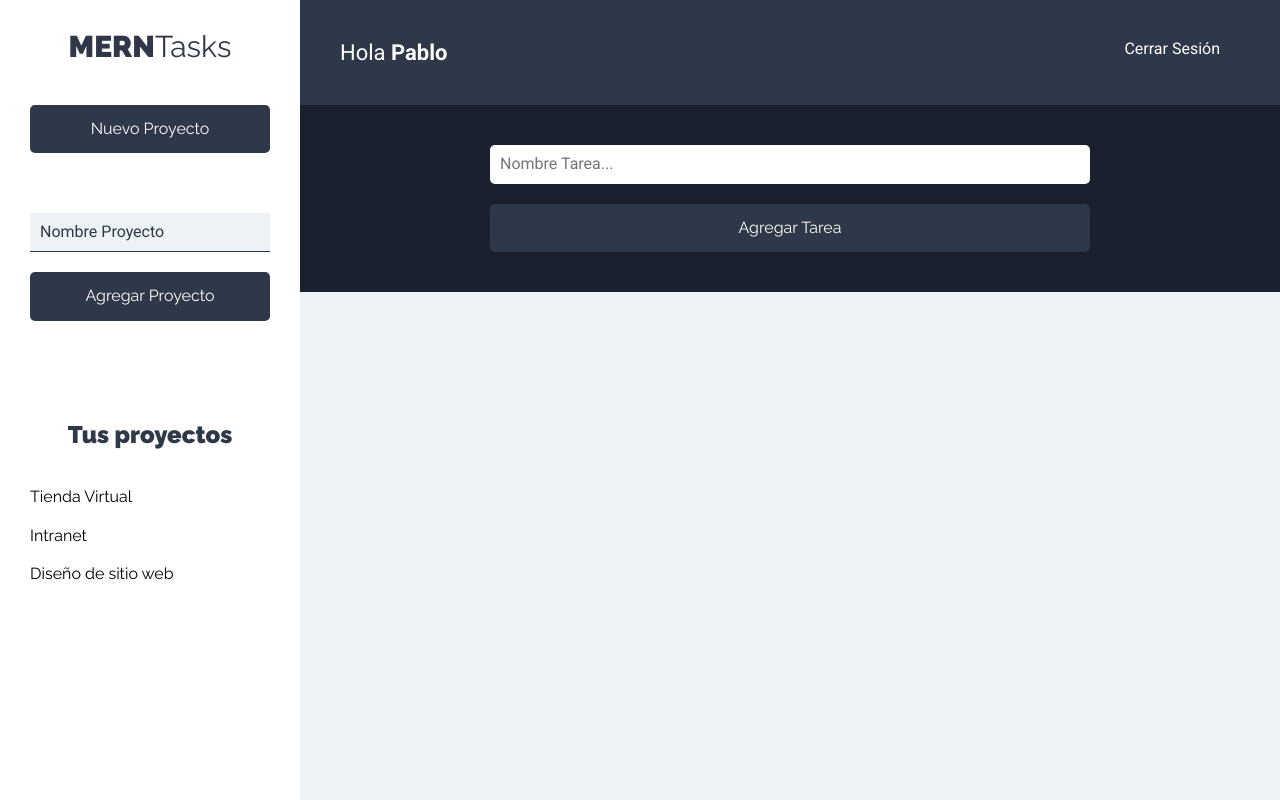
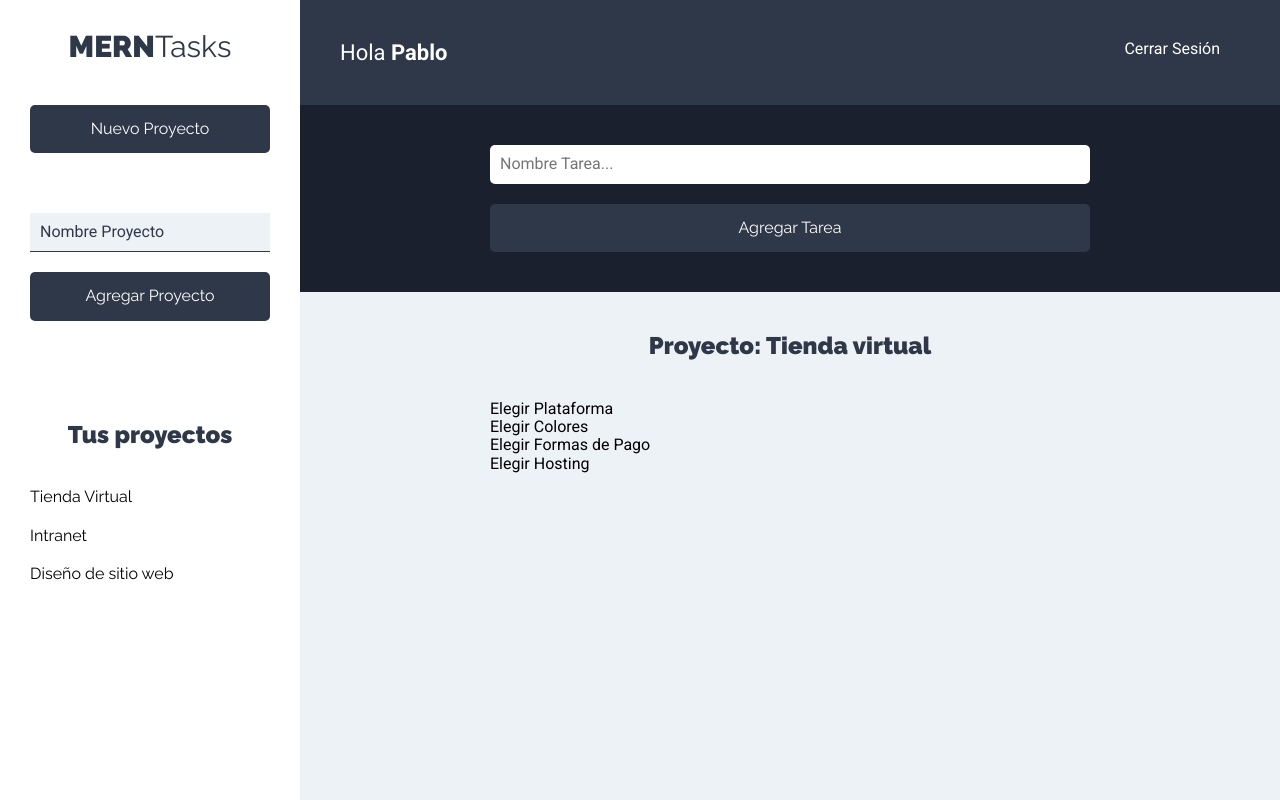
Before and after one commit to pablofreire6/mern-learning, a React (Create React App) app: page /projects in a window 1280 px wide. Built offline with nearby package versions, Linux system fonts and the light colour scheme.

Commit message:
added tasks

```diff
--- a/src/components/projects/Projects.js
+++ b/src/components/projects/Projects.js
@@ -2,6 +2,7 @@ import React from "react";
 import Sidebar from "../layout/Sidebar";
 import Header from "../layout/Header";
 import FormTask from "../tasks/FormTask";
+import ListTasks from "../tasks/ListTasks";
 
 const Projects = () => {
   return (
@@ -11,7 +12,9 @@ const Projects = () => {
         <Header />
         <main>
           <FormTask />
-          <div className="contenedor-tareas"></div>
+          <div className="contenedor-tareas">
+            <ListTasks />
+          </div>
         </main>
       </div>
     </div>
--- a/src/components/tasks/ListTasks.js
+++ b/src/components/tasks/ListTasks.js
@@ -1,7 +1,28 @@
-import React from "react";
+import React, { Fragment } from "react";
+import Task from "./Task";
 
 const ListTasks = () => {
-  return <div></div>;
+  const tasks = [
+    { name: "Elegir Plataforma", state: true },
+    { name: "Elegir Colores", state: false },
+    { name: "Elegir Formas de Pago", state: true },
+    { name: "Elegir Hosting", state: false },
+  ];
+  return (
+    <Fragment>
+      <h2>Proyecto: Tienda virtual</h2>
+
+      <ul className="listado-tareas">
+        {tasks.length === 0 ? (
+          <li className="tarea">
+            <p>No hay tareas</p>
+          </li>
+        ) : (
+          tasks.map((task, index) => <Task key={index} task={task} />)
+        )}
+      </ul>
+    </Fragment>
+  );
 };
 
 export default ListTasks;
--- a/src/components/tasks/Task.js
+++ b/src/components/tasks/Task.js
@@ -1,7 +1,7 @@
 import React from "react";
 
-const Task = () => {
-  return <div></div>;
+const Task = ({ task }) => {
+  return <li>{task.name}</li>;
 };
 
 export default Task;
```
